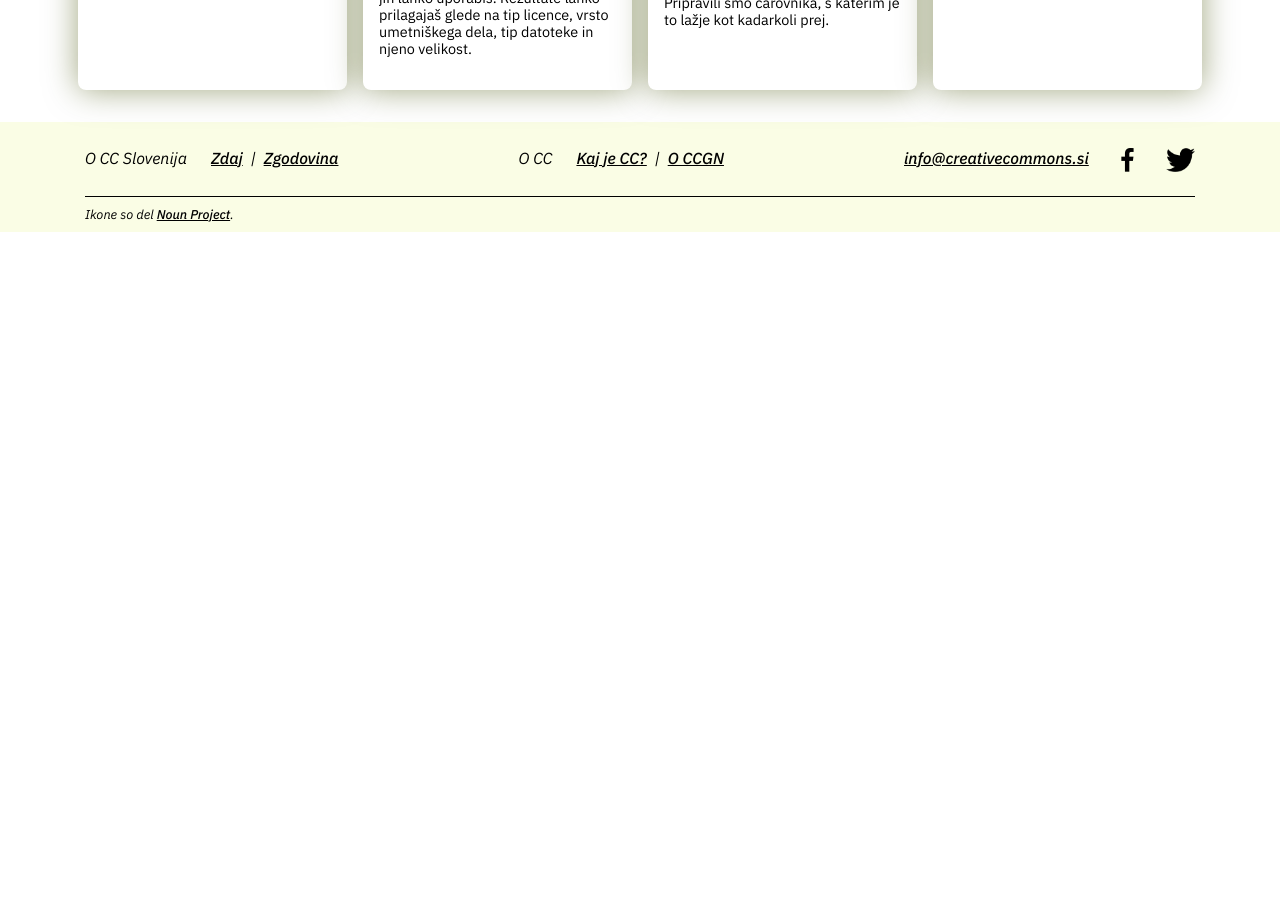
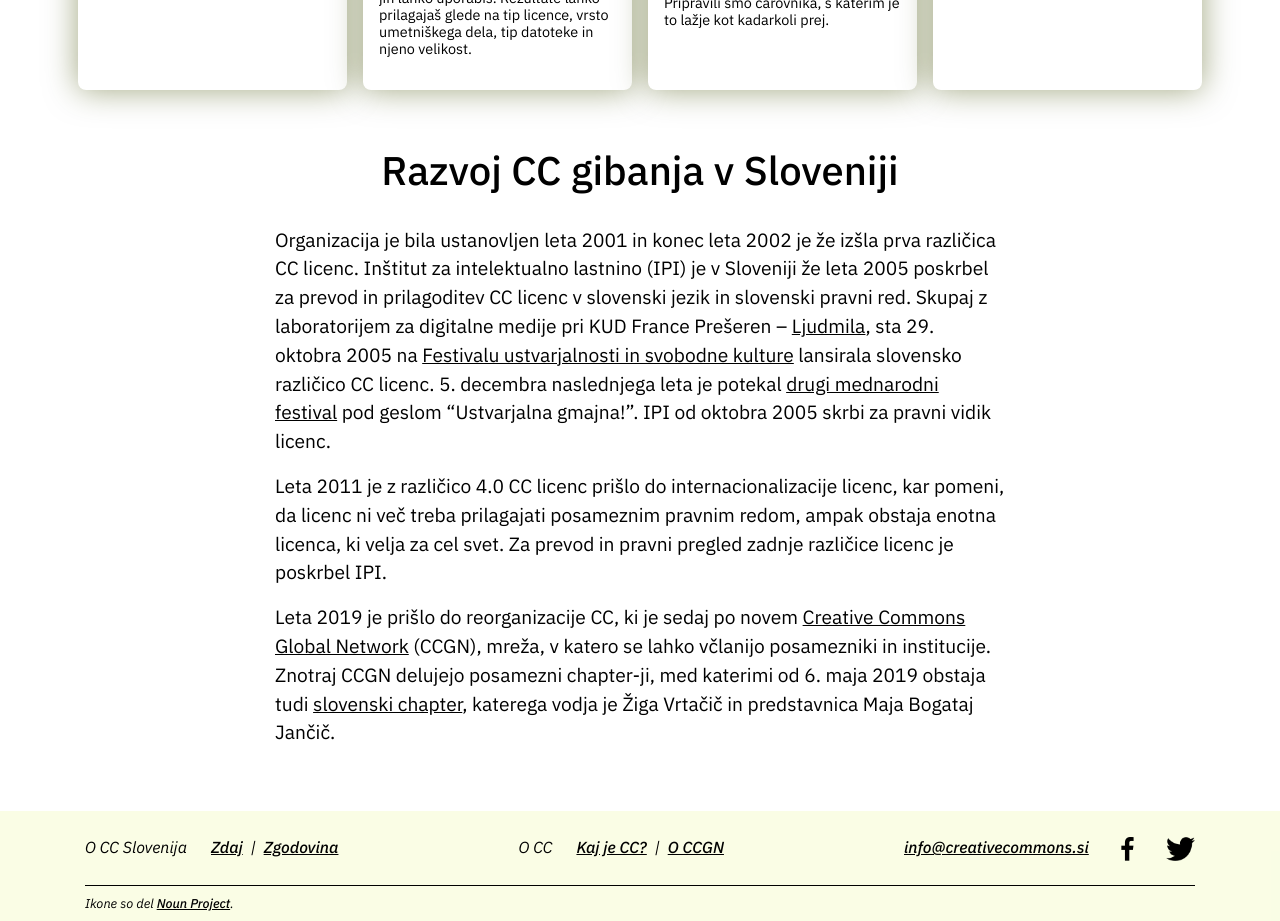
Before and after one commit to danesjenovdan/creativecommons.si, a Vue app: page /zgodovina in a window 1280 px wide. Shown: the part 420-1341 px from the top of the page. Before the commit the page ends 800 px from the top, so only its background shows below. Built offline with nearby package versions, Linux system fonts and the light colour scheme.

Commit message:
Zgodovina

```diff
--- a/src/components/Footer.vue
+++ b/src/components/Footer.vue
@@ -4,9 +4,9 @@
       <b-row class="py-4 justify-content-between">
         <div>
           <span class="pr-4">O CC Slovenija</span>
-          <router-link to="/isci">Zdaj</router-link>
+          <router-link to="/">Zdaj</router-link>
           <span class="px-2">|</span>
-          <router-link to="/isci">Zgodovina</router-link>
+          <router-link to="/zgodovina">Zgodovina</router-link>
         </div>
         <div>
           <span class="pr-4">O CC</span>
--- a/src/router/index.js
+++ b/src/router/index.js
@@ -4,6 +4,7 @@
 import Isci from '../views/Isci.vue';
 import Deli from '../views/Deli.vue';
 import KakoDeluje from '../views/KakoDeluje.vue';
+import Zgodovina from '../views/Zgodovina.vue';
 
 Vue.use(VueRouter);
 
@@ -28,16 +29,11 @@
     name: 'KakoDeluje',
     component: KakoDeluje,
   },
-  /*
   {
-    path: '/about',
-    name: 'About',
-    // route level code-splitting
-    // this generates a separate chunk (about.[hash].js) for this route
-    // which is lazy-loaded when the route is visited.
-    component: () => import(/* webpackChunkName: "about" *//* '../views/About.vue'),
+    path: '/zgodovina',
+    name: 'Zgodovina',
+    component: Zgodovina,
   },
-  */
 ];
 
 const router = new VueRouter({
--- /dev/null
+++ b/src/views/Zgodovina.vue
@@ -0,0 +1,62 @@
+<template>
+  <b-container>
+    <b-row>
+      <b-col>
+        <h1 class="pt-4 pb-4 text-center">Razvoj CC gibanja v Sloveniji</h1>
+      </b-col>
+    </b-row>
+    <b-row class="mb-5 justify-content-center">
+      <b-col cols="8">
+        <p>
+          Organizacija je bila ustanovljen leta 2001 in konec leta 2002 je že izšla prva različica
+          CC licenc. Inštitut za intelektualno lastnino (IPI) je v Sloveniji že leta 2005 poskrbel
+          za prevod in prilagoditev CC licenc v slovenski jezik in slovenski pravni red. Skupaj z
+          laboratorijem za digitalne medije pri KUD France Prešeren –
+          <a href="http://ljudmila.org/">Ljudmila</a>, sta 29. oktobra 2005 na
+          <a href="http://ustvarjalnagmajna.si/node/69">Festivalu ustvarjalnosti in svobodne
+            kulture</a> lansirala slovensko različico CC licenc. 5. decembra naslednjega leta je
+          potekal <a href="http://ustvarjalnagmajna.si/node/220">drugi mednarodni festival</a> pod
+          geslom “Ustvarjalna gmajna!”. IPI od oktobra 2005 skrbi za pravni vidik licenc.
+        </p>
+        <p>
+          Leta 2011 je z različico 4.0 CC licenc prišlo do internacionalizacije licenc, kar pomeni,
+          da licenc ni več treba prilagajati posameznim pravnim redom, ampak obstaja enotna licenca,
+          ki velja za cel svet. Za prevod in pravni pregled zadnje različice licenc je poskrbel IPI.
+        </p>
+        <p>
+          Leta 2019 je prišlo do reorganizacije CC, ki je sedaj po novem
+          <a href="https://network.creativecommons.org/">Creative Commons Global Network</a> (CCGN),
+          mreža, v katero se lahko včlanijo posamezniki in institucije. Znotraj CCGN delujejo
+          posamezni chapter-ji, med katerimi od 6. maja 2019 obstaja tudi
+          <a href="https://www.ipi.si/cc-chapter-slovenija/">slovenski chapter</a>, katerega vodja
+          je Žiga Vrtačič in predstavnica Maja Bogataj Jančič.
+        </p>
+      </b-col>
+    </b-row>
+  </b-container>
+</template>
+
+<script>
+export default {
+  name: 'Zgodovina',
+};
+
+</script>
+
+<style scoped lang="scss">
+
+p {
+  margin-bottom: 1rem;
+  font-size: 1.2rem;
+}
+
+a {
+  color: black;
+  text-decoration: underline;
+
+  &:hover {
+    color: #c8eb00;
+  }
+}
+
+</style>
```
